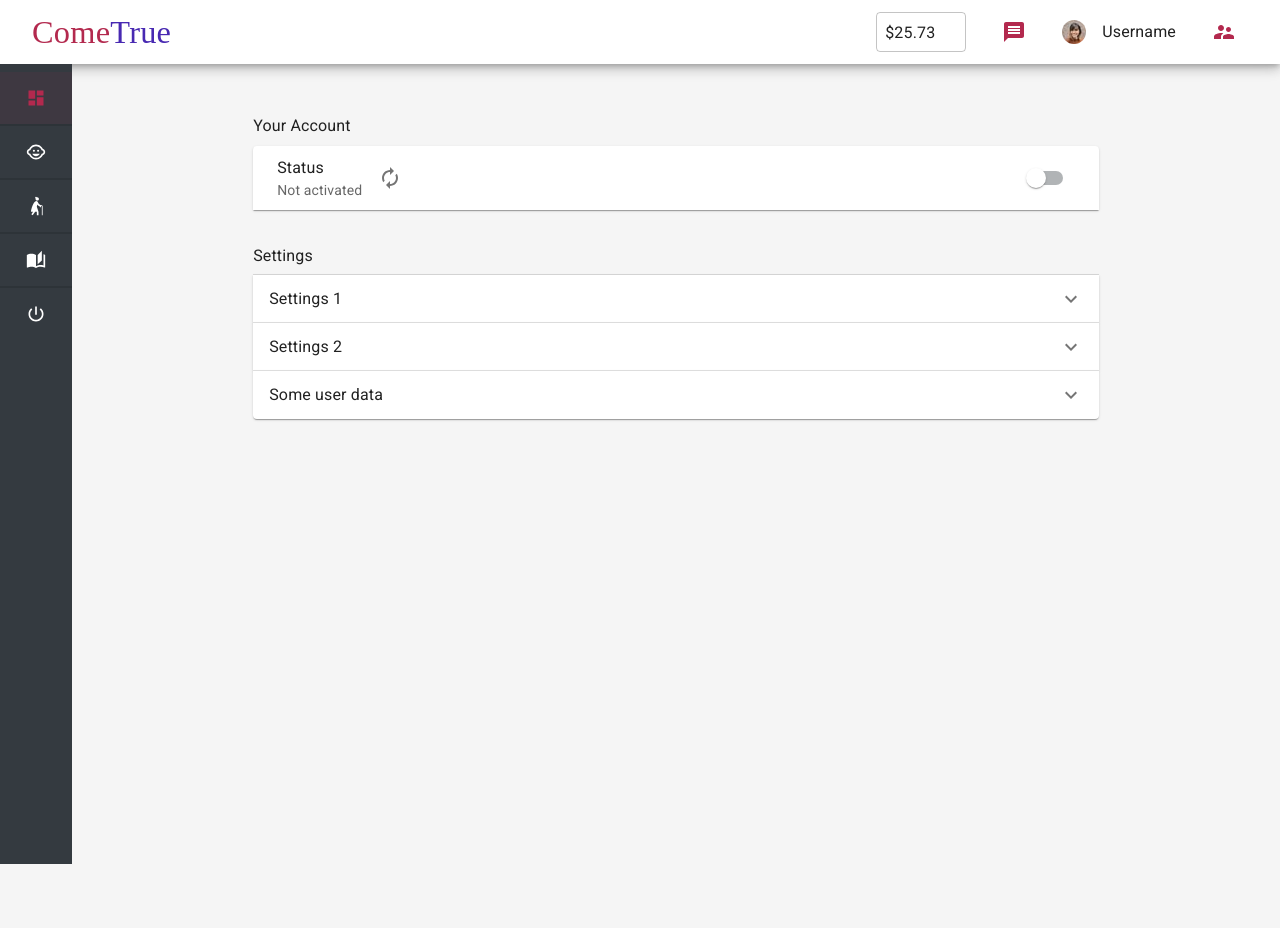
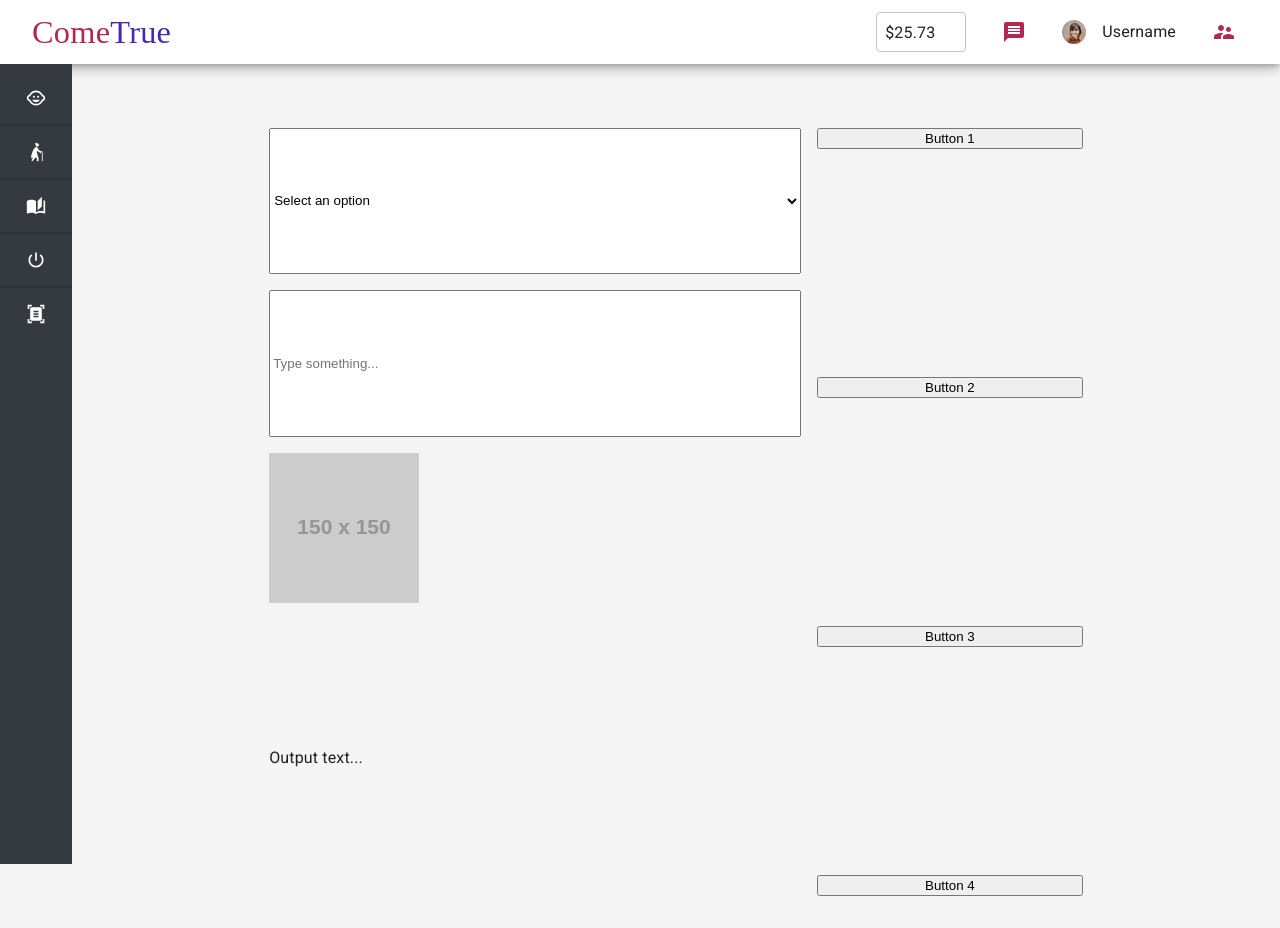
Before and after one commit to zetianluo/soulVerse, a React (Create React App) app in the folder frontend/: page /c/datacenter in a window 1280 px wide. Shown: the top 928 px of the page. Before the commit the page ends 800 px from the top, so only its background shows below. Built offline with nearby package versions, Linux system fonts and the light colour scheme; a web font is replaced by a local one.

Commit message:
updated the color for conversation

```diff
--- a/frontend/src/logged_in/components/Main.js
+++ b/frontend/src/logged_in/components/Main.js
@@ -25,28 +25,12 @@ function Main(props) {
   const [selectedTab, setSelectedTab] = useState(null);
   const [CardChart, setCardChart] = useState(null);
   const [hasFetchedCardChart, setHasFetchedCardChart] = useState(false);
-  // const [EmojiTextArea, setEmojiTextArea] = useState(null);
-  // const [hasFetchedEmojiTextArea, setHasFetchedEmojiTextArea] = useState(false);
-  // const [ImageCropper, setImageCropper] = useState(null);
-  // const [hasFetchedImageCropper, setHasFetchedImageCropper] = useState(false);
-  // const [Dropzone, setDropzone] = useState(null);
-  // const [hasFetchedDropzone, setHasFetchedDropzone] = useState(false);
-  // const [DateTimePicker, setDateTimePicker] = useState(null);
-  // const [hasFetchedDateTimePicker, setHasFetchedDateTimePicker] = useState(
-  //   false
-  // );
-  // const [transactions, setTransactions] = useState([]);
   const [statistics, setStatistics] = useState({ views: [], profit: [] });
   const [posts, setPosts] = useState([]);
   const [targets, setTargets] = useState([]);
   const [messages, setMessages] = useState([]);
   const [isAccountActivated, setIsAccountActivated] = useState(false);
-  // const [isAddBalanceDialogOpen, setIsAddBalanceDialogOpen] = useState(false);
   const [pushMessageToSnackbar, setPushMessageToSnackbar] = useState(null);
-
-  // const openAddBalanceDialog = useCallback(() => {
-  //   setIsAddBalanceDialogOpen(true);
-  // }, [setIsAddBalanceDialogOpen]);
 
   const toggleAccountActivation = useCallback(() => {
     if (pushMessageToSnackbar) {
@@ -99,6 +83,13 @@ function Main(props) {
     setSelectedTab("Funeral");
   },[setSelectedTab])
 
+
+  const selectDataCenter = useCallback(() => {
+      smoothScrollTop();
+      document.title="ComeTrue - DataCenter";
+      setSelectedTab("DataCenter");
+    },[setSelectedTab])
+
   const getPushMessageFromChild = useCallback(
     (pushMessage) => {
       setPushMessageToSnackbar(() => pushMessage);
@@ -134,6 +125,7 @@ function Main(props) {
           selectOld={selectOld}
           selectYoung={selectYoung}
           selectFuneral={selectFuneral}
+          selectDataCenter = {selectDataCenter}
           // openAddBalanceDialog={openAddBalanceDialog}
           setTargets={setTargets}
           setPosts={setPosts}
--- a/frontend/src/logged_in/components/Routing.js
+++ b/frontend/src/logged_in/components/Routing.js
@@ -7,6 +7,7 @@ import PropsRoute from "../../shared/components/PropsRoute";
 import Old from "./chatbot/ChatbotVideo";
 import Funeral from "./chatbot/Young/ChatbotVideoYoung";
 import Young from "./chatbot/ChatbotVideo(after)";
+import DataCenter from "./datacenter/DataCenter";
 import useLocationBlocker from "../../shared/functions/useLocationBlocker";
 
 const styles = (theme) => ({
@@ -63,6 +64,7 @@ function Routing(props) {
     selectSubscription,
     selectOld,
     selectYoung,
+    selectDataCenter,
     openAddBalanceDialog,
   } = props;
   useLocationBlocker();
@@ -80,6 +82,10 @@ function Routing(props) {
         <PropsRoute
           path = "/c/young"
           component={Young}
+        />
+        <PropsRoute
+          path = "/c/datacenter"
+          component={DataCenter}
         />
         <PropsRoute
           path=""
--- a/frontend/src/logged_in/components/chatbot/ChatbotBox.js
+++ b/frontend/src/logged_in/components/chatbot/ChatbotBox.js
@@ -9,10 +9,30 @@ import RobotIcon from './robot.png';
 
 
 const useStyles = makeStyles({
+  chatItemRobot: {
+    wordBreak: 'break-word',
+    display: 'flex',
+    justifyContent: 'space-between',
+    width: '80%',
+    margin: '5px auto',
+    borderRadius: '20px',
+    padding: '10px',
+    backgroundColor: '#a6a4a4',  // Changed color for Robot;
+  },
+  chatItemUser: {
+    wordBreak: 'break-word',
+    display: 'flex',
+    justifyContent: 'space-between',
+    width: '80%',
+    margin: '5px auto',
+    borderRadius: '20px',
+    padding: '10px',
+    backgroundColor: '#FFFFFF',  // Color for User remains same;
+  },
   chatContainer: {
     width: '100%',
     height: '80vh',
-    backgroundColor: '#f0f0f0',
+    backgroundColor: '#f0f0f0',  // This is for Robot;
     borderRadius: '20px',
     padding: '20px',
     boxSizing: 'border-box',
@@ -21,10 +41,11 @@ const useStyles = makeStyles({
     justifyContent: 'space-between',
   },
   decorativeFrame: {
-    border: `5px solid ${alpha('#FFD700', 0.6)}`, // gold decorative border
+    // border: `5px solid ${alpha('#FFD700', 0.6)}`, // gold decorative border
     borderRadius: '20px',
-    backgroundImage: 'linear-gradient(45deg, #FE6B8B 30%, #FF8E53 90%)',
-    boxShadow: '0 3px 5px 2px rgba(255, 105, 135, .3)',
+    // backgroundImage: 'linear-gradient(45deg, #FE6B8B 30%, #FF8E53 90%)', // linear-gradient(to left bottom, #627f7f, #40616a, #254354, #14263c, #0c0422)
+    backgroundImage: 'radial-gradient(circle, #314343, #273539, #1f272d, #171a1f, #0c0b11)', //background-image: radial-gradient(circle, #314343, #273539, #1f272d, #171a1f, #0c0b11);
+    // boxShadow: '0 3px 5px 2px rgba(255, 105, 135, .3)',
   },
   chatList: {
     overflowY: 'scroll',
@@ -113,10 +134,12 @@ function ChatBox() {
 
   return (
     <Paper className={`${classes.chatContainer} ${classes.decorativeFrame}`}>
-
       <List className={classes.chatList}>
       {messages.map((message, index) => (
-          <ListItem key={index} className={classes.chatItem}>
+        <ListItem
+          key={index}
+          className={message.sender === 'robot' ? classes.chatItemRobot : classes.chatItemUser}
+        >
           {message.sender === 'robot' && <Avatar src={RobotIcon} />}
           <div>{message.text}</div>
           {message.sender === 'user' && <Avatar src={GrandmaAvatar} />}
--- a/frontend/src/logged_in/components/chatbot/ChatbotVideo.js
+++ b/frontend/src/logged_in/components/chatbot/ChatbotVideo.js
@@ -1,3 +1,67 @@
+// import "video-react/dist/video-react.css";
+// import './App.css';
+// import video from './video.mp4';
+// import { makeStyles } from '@mui/styles';
+// import React from 'react';
+// import { Player } from 'video-react';
+// import ChatBox from './ChatbotBox';
+
+// // Your styles
+// const useStyles = makeStyles({
+//   appContainer: {
+//     backgroundImage: 'linear-gradient(to left bottom, #627f7f, #40616a, #254354, #14263c, #0c0422)',
+//     height: '100vh',
+//     width: '100vw',
+//     position: 'fixed',
+//     top: 0,
+//     left: 0,
+//   },
+//   frame: {
+//     display: 'flex',
+//     flexDirection: 'row',
+//     justifyContent: 'space-between',
+//     height: '80vh',
+//     width: '80vw',
+//     marginLeft: '180px',
+//     marginTop: '100px',
+//   },
+//   videoBox: {
+//         width: '42.7vw',
+//         height: '60vh',
+//       },
+//   chatBox: {
+//     width: '35vw',
+//     height: '60vh',
+//   },
+// });
+
+// export default props => {
+//   const classes = useStyles();
+
+//   return (
+//     <div className={classes.appContainer}>
+//       <div className={classes.frame}>
+//         <div className={classes.videoBox}>
+//           <Player
+//             playsInline
+//             src={video}
+//             autoPlay={true}
+//             loop = {true}
+//             bigPlayButton={false}
+//             muted={true}
+//             autoHide={true}
+//             autoHideTime={100}
+//           />
+//         </div>
+//         <div className={classes.chatBox}>
+//           <ChatBox />
+//         </div>
+//       </div>
+//     </div>
+//   );
+// };
+
+
 import "video-react/dist/video-react.css";
 import './App.css';
 import video from './video.mp4';
@@ -5,58 +69,53 @@ import { makeStyles } from '@mui/styles';
 import React from 'react';
 import { Player } from 'video-react';
 import ChatBox from './ChatbotBox';
+import { alpha } from '@mui/system';
+import SmartToyIcon from '@mui/icons-material/SmartToy';
 import { useSpring, animated } from 'react-spring';
 
-// Your styles
+
 const useStyles = makeStyles({
-  // parentContainer: {
-  //   display: 'flex',
-  //   justifyContent: 'center',
-  //   alignItems: 'center',
-  //   height: '100vh',
-  //   width: '100vw',
-  // },
+  appContainer: {
+    backgroundImage: 'linear-gradient(to left bottom, #627f7f7f, #40616a, #254354, #14263c, #0c0422)',
+    height: '100vh',
+    width: '100vw',
+    position: 'absolute',
+    top: 0,
+    left: 0,
+  },
+  title: {
+    position: 'absolute',
+    top: 100, // adjust based on your needs
+    left: 100, // adjust based on your needs
+    color: '#fff', // adjust color based on your needs
+    fontSize: '2em', // adjust size based on your needs
+  },
   frame: {
-    boxShadow: '0 3px 5px 2px rgba(255, 105, 135, .3)',
     display: 'flex',
     flexDirection: 'row',
     justifyContent: 'space-between',
     height: '80vh',
-    width: '85vw',
-    marginLeft: '-130px',
+    width: '80vw',
+    marginLeft: '180px',
+    marginTop: '100px',
   },
   videoBox: {
-    width: '45vw',
-    height: '60vh',
+        width: '42.7vw',
+        height: '100%',
   },
   chatBox: {
     width: '35vw',
-    height: '60vh',
-  },
-  title: {
-    position: 'absolute',
-    top: '20px',
-    left: '20px',
-    fontSize: '2em',
-    color: '#000',
-    zIndex: 10,
+    height: '100%',
   },
 });
 
 export default props => {
   const classes = useStyles();
 
-  // Define the animation
-  const titleAnimation = useSpring({
-    from: { opacity: 0, marginTop: -1000 },
-    to: { opacity: 1, marginTop: 0 },
-    config: { duration: 1000 },
-  });
-
   return (
-    // <div className={classes.parentContainer}>
+    <div className={classes.appContainer}>
+      <h1 className={classes.title}>Your Title Here</h1>
       <div className={classes.frame}>
-
         <div className={classes.videoBox}>
           <Player
             playsInline
@@ -73,6 +132,6 @@ export default props => {
           <ChatBox />
         </div>
       </div>
-    // </div>
+    </div>
   );
 };
--- /dev/null
+++ b/frontend/src/logged_in/components/datacenter/DataCenter.js
@@ -0,0 +1,55 @@
+import React from 'react';
+import { makeStyles } from '@mui/styles';
+
+const useStyles = makeStyles({
+  container: {
+    display: 'grid',
+    gridTemplateColumns: '2fr 1fr',
+    gap: '1rem',
+    height: '100vh',
+    padding: '1rem',
+  },
+  dropdown: {
+    gridRow: '1 / 2',
+  },
+  input: {
+    gridRow: '2 / 3',
+  },
+  image: {
+    gridRow: '3 / 4',
+  },
+  output: {
+    gridRow: '4 / 5',
+  },
+  button: {
+    gridRow: '1 / 5',
+    display: 'flex',
+    flexDirection: 'column',
+    justifyContent: 'space-between',
+  },
+});
+
+
+function DataCenter() {
+  const classes = useStyles();
+
+  return (
+    <div className={classes.container}>
+      <select className={classes.dropdown}>
+        <option>Select an option</option>
+      </select>
+      <input className={classes.input} placeholder="Type something..." />
+      <img className={classes.image} src="https://via.placeholder.com/150" alt="example" />
+      <div className={classes.output}>Output text...</div>
+
+      <div className={classes.button}>
+        <button>Button 1</button>
+        <button>Button 2</button>
+        <button>Button 3</button>
+        <button>Button 4</button>
+      </div>
+    </div>
+  );
+}
+
+export default DataCenter;
--- a/frontend/src/logged_in/components/navigation/NavBar.js
+++ b/frontend/src/logged_in/components/navigation/NavBar.js
@@ -18,11 +18,7 @@ import {
   Box,
 } from "@mui/material";
 import withStyles from "@mui/styles/withStyles";
-import DashboardIcon from "@mui/icons-material/Dashboard";
-// import ImageIcon from "@mui/icons-material/Image";
-import AccountBalanceIcon from "@mui/icons-material/AccountBalance";
 import PowerSettingsNewIcon from "@mui/icons-material/PowerSettingsNew";
-// import MenuIcon from "@mui/icons-material/Menu";
 import SupervisorAccountIcon from "@mui/icons-material/SupervisorAccount";
 import MessagePopperButton from "./MessagePopperButton";
 import SideDrawer from "./SideDrawer";
@@ -32,6 +28,7 @@ import useMediaQuery from "@mui/material/useMediaQuery";
 import ElderlyWomanIcon from '@mui/icons-material/ElderlyWoman';
 import ChildCareIcon from '@mui/icons-material/ChildCare';
 import AutoStoriesIcon from '@mui/icons-material/AutoStories';
+import DocumentScannerIcon from '@mui/icons-material/DocumentScanner';
 
 const styles = (theme) => ({
   appBar: {
@@ -154,56 +151,6 @@ function NavBar(props) {
 
   const menuItems = [
     {
-      link: "/c/dashboard",
-      name: "Dashboard",
-      onClick: closeMobileDrawer,
-      icon: {
-        desktop: (
-          <DashboardIcon
-            className={
-              selectedTab === "Dashboard" ? classes.textPrimary : "text-white"
-            }
-            fontSize="small"
-          />
-        ),
-        mobile: <DashboardIcon className="text-white" />,
-      },
-    },
-    // {
-    //   link: "/c/posts",
-    //   name: "Posts",
-    //   // onClick: closeMobileDrawer,
-    //   icon: {
-    //     desktop: (
-    //       // <ImageIcon
-    //       //   className={
-    //       //     selectedTab === "Posts" ? classes.textPrimary : "text-white"
-    //       //   }
-    //       //   fontSize="small"
-    //       // />
-    //     ),
-    //     mobile: <ImageIcon className="text-white" />,
-    //   },
-    // },
-    // {
-    //   link: "/c/subscription",
-    //   name: "Subscription",
-    //   onClick: closeMobileDrawer,
-    //   icon: {
-    //     desktop: (
-    //       <AccountBalanceIcon
-    //         className={
-    //           selectedTab === "Subscription"
-    //             ? classes.textPrimary
-    //             : "text-white"
-    //         }
-    //         fontSize="small"
-    //       />
-    //     ),
-    //     mobile: <AccountBalanceIcon className="text-white" />,
-    //   },
-    // },
-    {
       link: "/c/young",
       name: "Young",
       onClick: closeMobileDrawer,
@@ -265,6 +212,24 @@ function NavBar(props) {
           <PowerSettingsNewIcon className="text-white" fontSize="small" />
         ),
         mobile: <PowerSettingsNewIcon className="text-white" />,
+      },
+    },
+    {
+      link: "/c/datacenter",
+      name: "DataCenter",
+      onClick: closeMobileDrawer,
+      icon: {
+        desktop: (
+          <DocumentScannerIcon
+            className={
+              selectedTab === "DataCenter"
+                ? classes.textPrimary
+                : "text-white"
+            }
+            fontSize="small"
+          />
+        ),
+        mobile: <DocumentScannerIcon className="text-white" />,
       },
     },
   ];
```
Also changed, not shown: frontend/src/logged_in/components/chatbot/ChatbotBox(after).js (+1 -18 lines). Lines whose indentation alone changed are shown as unchanged.
